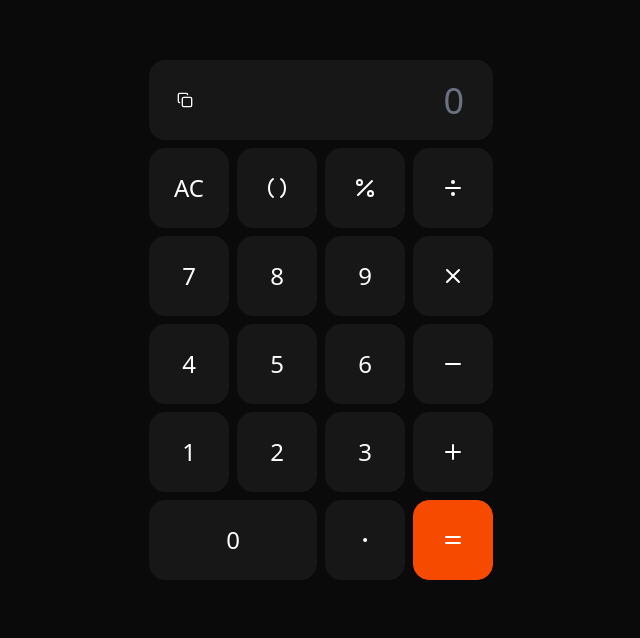
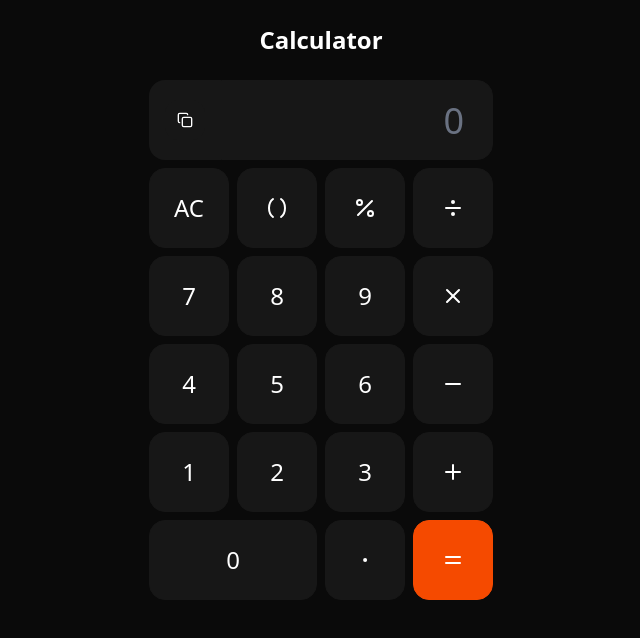
Before and after one commit to 758gianni/calculator, a React (Vite) app: page / in a window 1280 px wide. Shown: the top 638 px of the page, without its empty margins (319-959 px from the left). Built offline with nearby package versions, Linux system fonts and the light colour scheme.

Commit message:
Update app.tsx

```diff
--- a/src/app.tsx
+++ b/src/app.tsx
@@ -20,8 +20,12 @@ const App = () => {
 	}, [input, equationComplete]);
 
 	return (
-		<main className='h-[calc(100vh-10rem)] max-w-screen-xl mx-auto bg-neutral-950 flex items-center justify-center'>
-			<div className='w-[calc(4*5rem+3*0.5rem)] h-[calc(30rem+5*0.5rem)] grid grid-cols-4 gap-2'>
+		<div className='h-full max-w-screen-xl mx-auto bg-neutral-950 flex flex-col items-center justify-center'>
+			<header className='w-full h-20 max-w-screen-xl flex items-center justify-center px-4 sm:px-6 lg:px-16'>
+				<h1 className='font-semibold text-2xl text-white'>Calculator</h1>
+			</header>
+
+			<main className='w-[calc(4*5rem+3*0.5rem)] h-[calc(30rem+5*0.5rem)] grid grid-cols-4 gap-2'>
 				<div className='col-span-4 w-full h-20 flex items-center justify-between'>
 					<div className='h-full bg-neutral-900 px-4 flex items-center justify-center rounded-l-2xl'>
 						<button
@@ -65,8 +69,8 @@ const App = () => {
 				<CalculatorButton label='0' className='col-span-2 w-full' />
 				<CalculatorButton label={Dot} />
 				<CalculatorButton label={Equal} className='bg-orange-600 border-orange-600' />
-			</div>
-		</main>
+			</main>
+		</div>
 	);
 };
 
```
